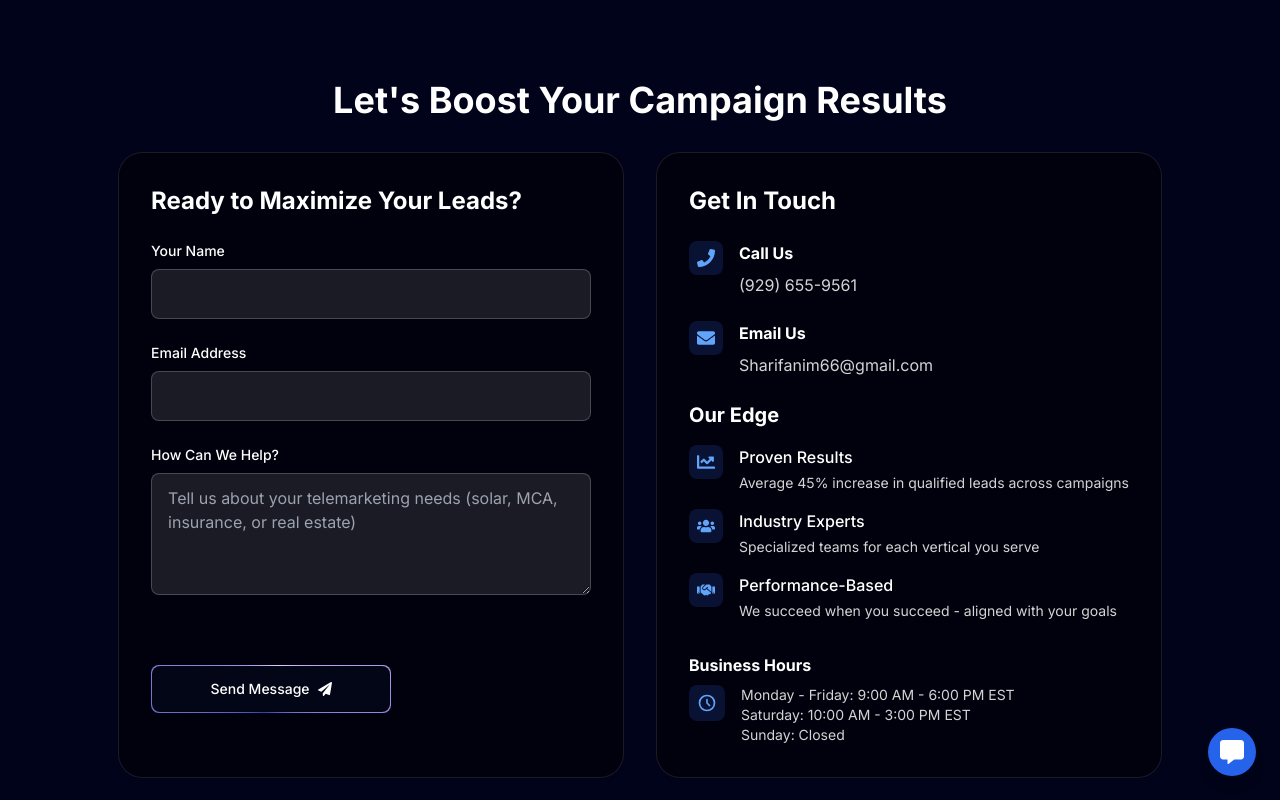
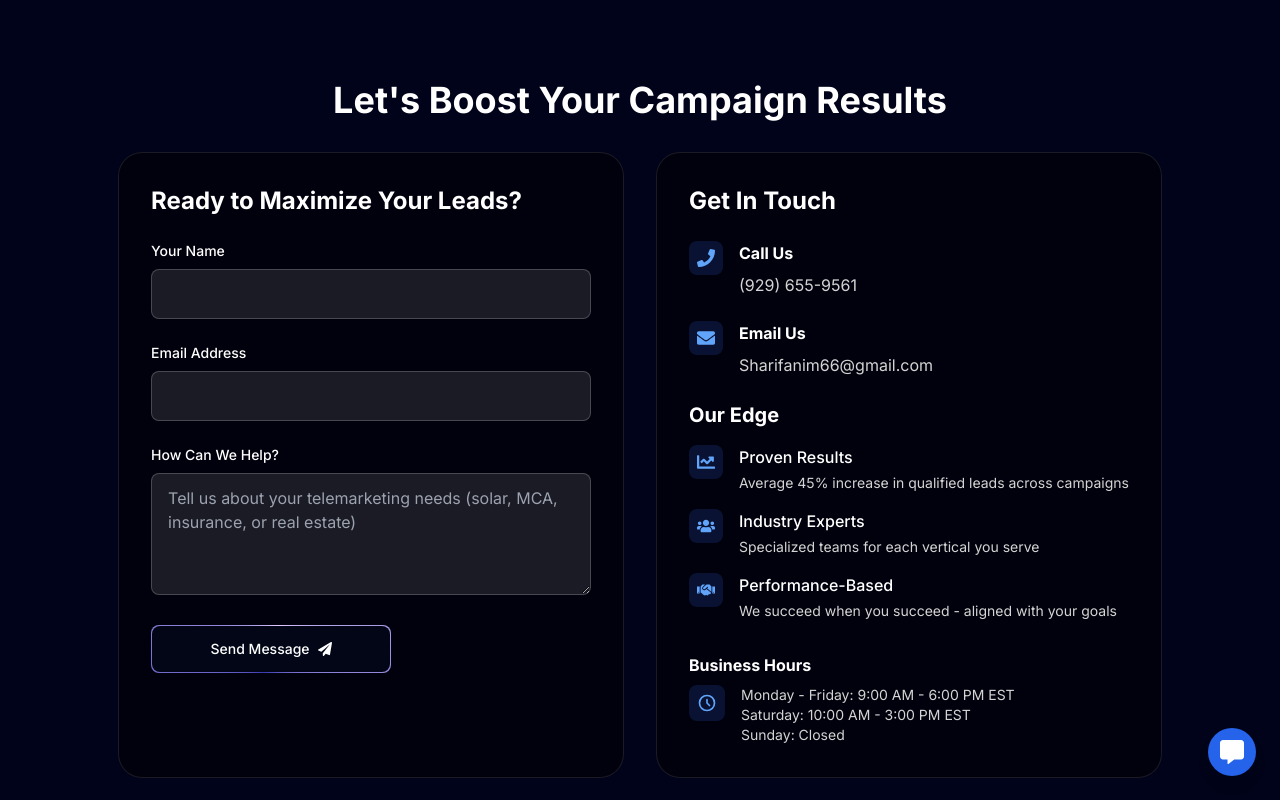
Before and after one commit to L2L-OakFrog/NextJS-Portfolio-Practice, a Next.js app: page /contact in a window 1280 px wide. Shown: the top 800 px of the page. Built offline with nearby package versions, Linux system fonts and the light colour scheme.

Commit message:
new button

```diff
--- a/app/contact/page.tsx
+++ b/app/contact/page.tsx
@@ -1,5 +1,6 @@
 "use client";
 import MagicButton from "@/components/ui/MagicButton";
+import SimpleSubmitButton from "@/components/ui/SimpleSubmitButton";
 import { FaPaperPlane, FaPhone, FaEnvelope, FaChartLine, FaUsers, FaHandshake } from 'react-icons/fa';
 import { IoCopyOutline } from 'react-icons/io5';
 
@@ -75,11 +76,17 @@ export default function ContactPage() {
                 />
               </div>
 
-              <MagicButton
+              {/* <MagicButton
                 title="Send Message"
                 icon={<FaPaperPlane />}
                 position="right"
                 type="submit"
+                otherClasses="w-full"
+              /> */}
+              <SimpleSubmitButton
+                title="Send Message"
+                icon={<FaPaperPlane />}
+                position="right"
                 otherClasses="w-full"
               />
             </form>
--- /dev/null
+++ b/components/ui/SimpleSubmitButton.tsx
@@ -0,0 +1,36 @@
+"use client";
+import React from 'react';
+import { FaPaperPlane } from 'react-icons/fa';
+
+interface SimpleSubmitButtonProps {
+  title: string;
+  icon: React.ReactNode;
+  position: 'left' | 'right';
+  otherClasses?: string;
+  disabled?: boolean;
+}
+
+const SimpleSubmitButton = ({
+  title,
+  icon,
+  position,
+  otherClasses,
+  disabled = false,
+}: SimpleSubmitButtonProps) => {
+  return (
+    <button
+      className={`relative inline-flex h-12 w-full overflow-hidden rounded-lg p-[1px] focus:outline-none md:w-60 md:mt-10 ${disabled ? 'opacity-50 cursor-not-allowed' : ''}`}
+      type="submit"
+      disabled={disabled}
+    >
+      <span className="absolute inset-[-1000%] animate-[spin_2s_linear_infinite] bg-[conic-gradient(from_90deg_at_50%_50%,#E2CBFF_0%,#393BB2_50%,#E2CBFF_100%)]" />
+      <span className={`inline-flex h-full w-full cursor-pointer items-center justify-center rounded-lg bg-slate-950 px-7 text-sm font-medium text-white backdrop-blur-3xl gap-2 ${otherClasses}`}>
+        {position === 'left' && icon}
+        {title}
+        {position === 'right' && icon}
+      </span>
+    </button>
+  );
+};
+
+export default SimpleSubmitButton;
```
